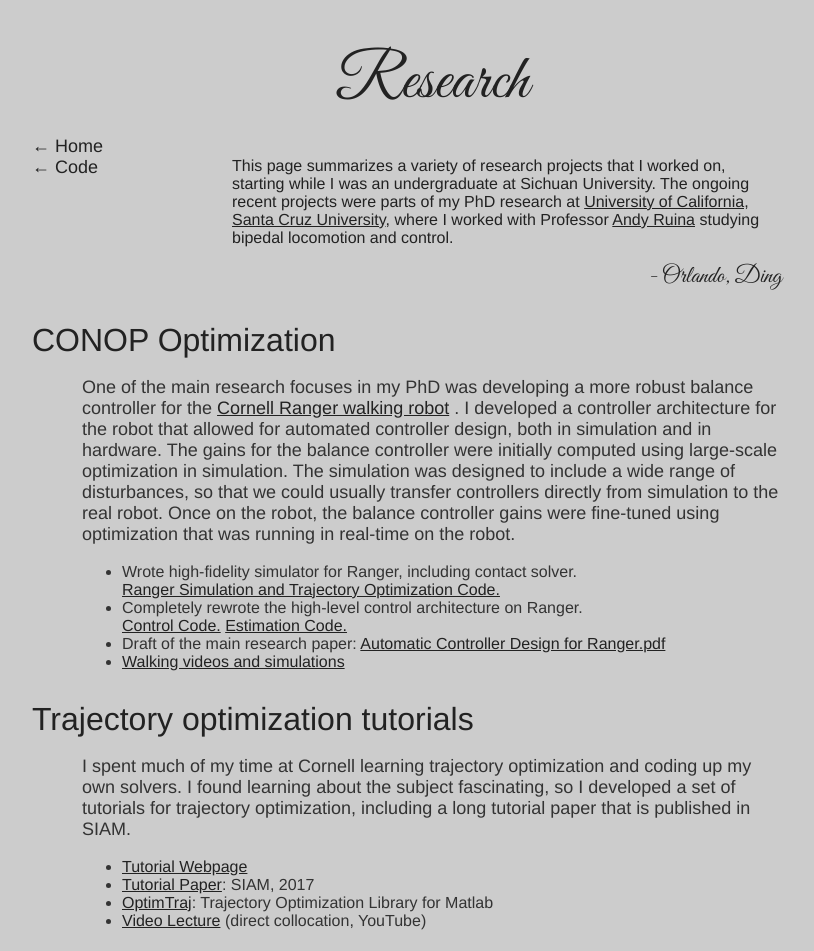
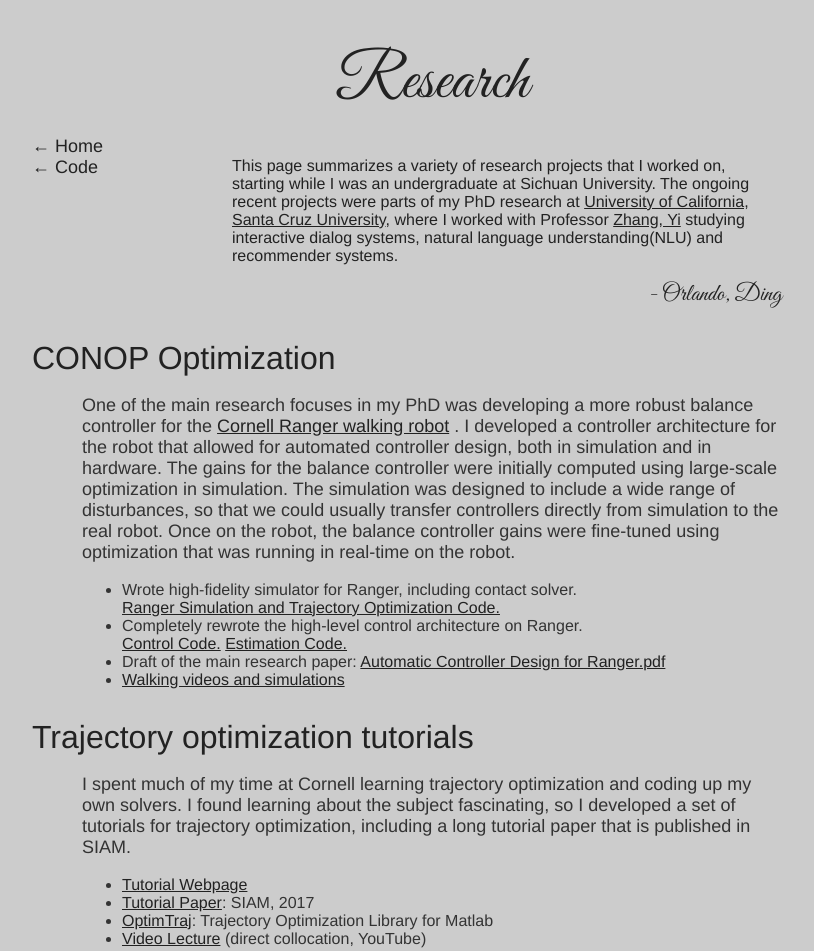
Before and after one commit to llv22/orlando.github.io, a plain HTML site: page research/index.html in a window 1280 px wide. Shown: the top 951 px of the page, without its empty margins (208-1022 px from the left). Drawn offline with Linux system fonts and the light colour scheme.

Commit message:
orlando - for updates of systems

```diff
--- a/research/index.html
+++ b/research/index.html
@@ -43,7 +43,7 @@ gtag('config', 'G-BZGM3WTCJY');
 </div>
 <div class="abstract">This page summarizes a variety of research projects that I worked on, starting while I was an undergraduate at
 Sichuan University. The ongoing recent projects were parts of my PhD research at <a href="https://www.ucsc.edu/">University of California, Santa Cruz University</a>, where I worked with
-Professor <a href="http://ruina.tam.cornell.edu/" target="blank">Andy Ruina</a> studying bipedal locomotion and control.</div>
+Professor <a href="https://sites.google.com/ucsc.edu/yizhang" target="blank">Zhang, Yi</a> studying interactive dialog systems, natural language understanding(NLU) and recommender systems.</div>
 <div class="signature">- Orlando, Ding</div>
 <h2 id="Research_Fossil">CONOP Optimization</h2>
 <p>One of the main research focuses in my PhD was developing a more
```
